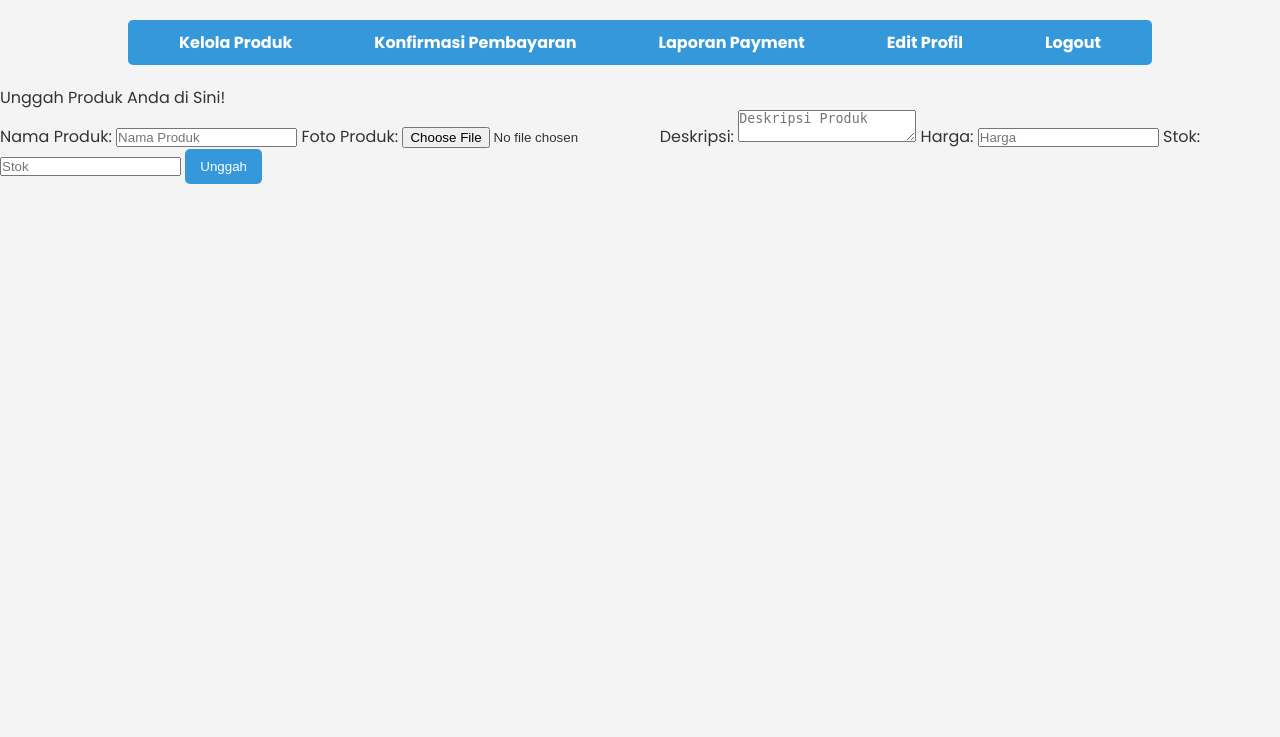
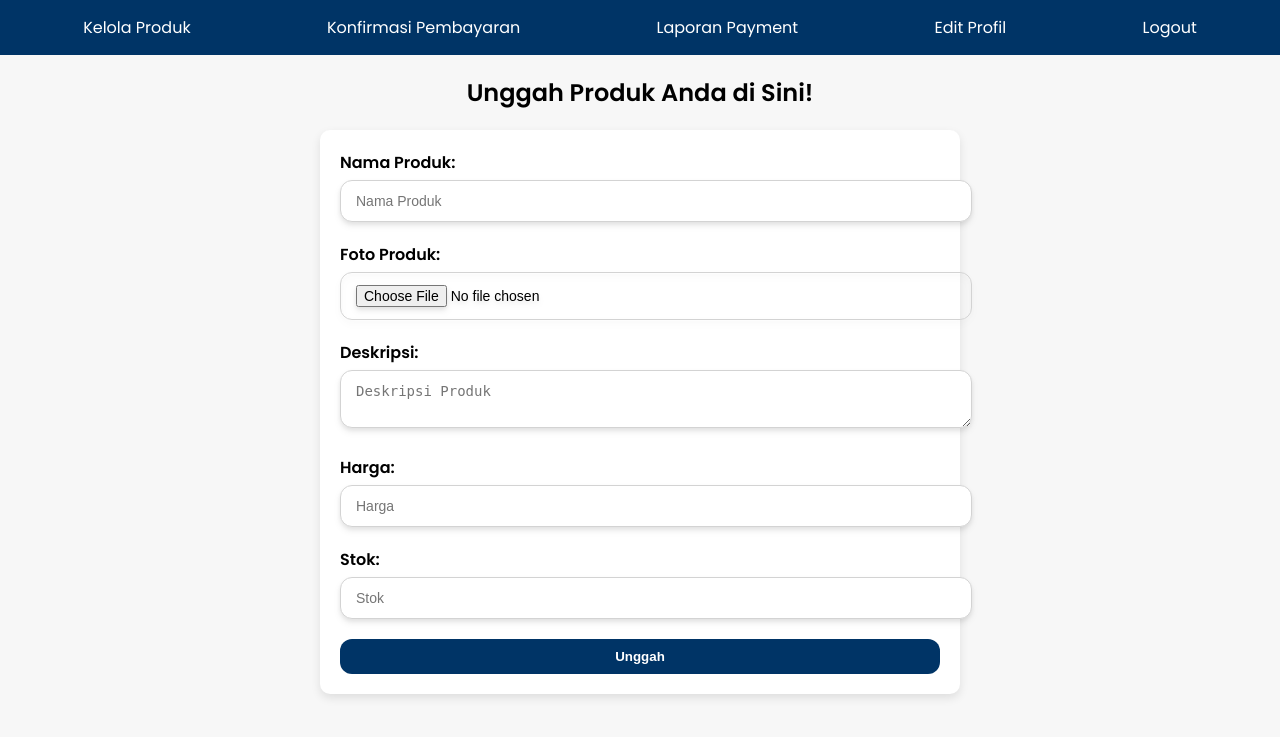
Before and after one commit to Qoriah-19/WebOtakOtak, a PHP site: page /mitra/dashboard.php in a window 1280 px wide. Shown: the top 737 px of the page. Run offline with PHP 8.4, Linux system fonts and the light colour scheme; a user stored in the database is signed in; data comes from the database, SQL or seed files in the repository.

Commit message:
Add files via upload

```diff
--- a/assets/css/dashboard.css
+++ b/assets/css/dashboard.css
@@ -1,103 +1,113 @@
-/* Reset CSS */
-* {
+body {
+    padding: 0;
     margin: 0;
-    padding: 0;
-    box-sizing: border-box;
+    font-family: "Poppins", sans-serif; /* Menetapkan font default untuk seluruh halaman */
+    background-color: #f7f7f7; /* Warna latar belakang halaman */
 }
 
-body {
-    font-family: 'Poppins', sans-serif;
-    background-color: #f4f4f4;
-    color: #333;
-}
-
-/* Main container */
-h1 {
-    text-align: center;
-    margin: 20px 0;
-    color: #2c3e50;
-}
-
-/* Navigation */
 nav {
-    background-color: #3498db;
-    padding: 10px;
-    border-radius: 5px;
-    margin: 20px auto;
-    width: 80%;
+    background-color: #003466; /* Warna latar belakang navbar */
+    padding: 15px; /* Padding dalam navbar */
 }
 
 nav ul {
-    list-style-type: none;
-    display: flex;
-    justify-content: space-around;
+    list-style: none; /* Menghilangkan bullet points */
+    display: flex; /* Mengatur navbar menjadi flexbox */
+    justify-content: space-around; /* Menyebar item navbar */
+    margin: 0; /* Menghilangkan margin */
+    padding: 0; /* Menghilangkan padding */
 }
 
 nav ul li {
-    margin: 0 10px;
+    margin: 0 15px; /* Jarak antar item navbar */
 }
 
 nav ul li a {
-    color: white;
-    text-decoration: none;
-    font-weight: bold;
-    padding: 10px 15px;
-    border-radius: 5px;
-    transition: background-color 0.3s;
+    text-decoration: none; /* Menghilangkan garis bawah pada link */
+    color: white; /* Warna teks link */
+    font-weight: 500; /* Bobot font untuk link */
+    transition: color 0.3s; /* Transisi halus untuk perubahan warna */
 }
 
 nav ul li a:hover {
-    background-color: #2980b9;
+    color: #FFD700; /* Warna teks saat hover */
 }
 
-/* Table styles */
-table {
-    width: 80%;
-    margin: 20px auto;
-    border-collapse: collapse;
-    background-color: white;
-    border-radius: 5px;
-    overflow: hidden;
+.upload-text {
+    font-size: 24px; /* Ukuran font untuk teks upload */
+    font-weight: 600; /* Bobot font untuk teks upload */
+    margin: 20px 0; /* Jarak atas dan bawah untuk teks upload */
+    text-align: center; /* Pusatkan teks */
 }
 
-table th, table td {
-    padding: 12px;
-    text-align: left;
-    border-bottom: 1px solid #ddd;
+.form-container {
+    background-color: white; /* Warna latar belakang form */
+    border-radius: 10px; /* Sudut melengkung untuk form */
+    box-shadow: 0 4px 10px rgba(0, 0, 0, 0.1); /* Bayangan untuk form */
+    padding: 20px; /* Padding dalam form */
+    width: 80%; /* Lebar form */
+    max-width: 600px; /* Lebar maksimum form */
+    margin: 20px auto; /* Pusatkan form dengan margin atas dan bawah */
 }
 
-table th {
-    background-color: #3498db;
-    color: white;
+.form-container label {
+    font-weight: 600; /* Bobot font untuk label */
+    margin-bottom: 5px; /* Jarak bawah untuk label */
+    display: block; /* Membuat label menjadi block */
 }
 
-table tr:hover {
-    background-color: #f1f1f1;
+.form-container input,
+.form-container textarea {
+    margin-bottom: 20px; /* Jarak bawah untuk input dan textarea */
+    width: 100%; /* Lebar input dan textarea */
+    padding: 12px 15px; /* Padding dalam input dan textarea */
+    font-size: 14px; /* Ukuran font dalam input dan textarea */
+    border: 1px solid #d3d3d3; /* Border input dan textarea */
+    border-radius: 0.75rem; /* Sudut melengkung */
+    filter: drop-shadow(0 4px 3px rgba(0, 0, 0, 0.07)) drop-shadow(0 2px 2px rgba(0, 0, 0, 0.06)); /* Efek bayangan */
 }
 
-/* Button styles */
+input:focus,
+textarea:focus {
+    outline: none; /* Menghilangkan outline saat fokus */
+    border-color: #003466; /* Mengubah warna border saat fokus */
+}
+
+input::placeholder,
+textarea::placeholder {
+    font-weight: 500; /* Bobot font untuk placeholder */
+    text-transform: capitalize; /* Mengubah teks placeholder menjadi huruf kapital */
+}
+
 button {
-    background-color: #3498db;
-    color: white;
-    border: none;
-    padding: 10px 15px;
-    border-radius: 5px;
-    cursor: pointer;
-    transition: background-color 0.3s;
+    background-color: #003466; /* Warna latar belakang tombol */
+    padding: 10px; /* Padding dalam tombol */
+    border: none; /* Menghilangkan border */
+    width: 100%; /* Lebar tombol */
+    border-radius: 0.75rem; /* Sudut melengkung tombol */
+    cursor: pointer; /* Mengubah kursor saat hover */
+    font-weight: 600; /* Bobot font untuk tombol */
+    color: white; /* Warna teks tombol */
+    transition: background-color 0.3s ease; /* Transisi halus untuk perubahan warna latar belakang */
 }
 
 button:hover {
-    background-color: #2980b9;
+    background-color: #0056b3; /* Warna latar belakang saat hover */
 }
 
-/* Responsive styles */
+.success {
+    color: green; /* Warna untuk pesan sukses */
+    margin-top: 10px; /* Jarak atas untuk pesan sukses */
+}
+
+.error {
+    color: red; /* Warna untuk pesan error */
+    margin-top: 10px; /* Jarak atas untuk pesan error */
+}
+
+/* Responsiveness */
 @media (max-width: 768px) {
-    nav ul {
-        flex-direction: column;
-        align-items: center;
-    }
-
-    table {
-        width: 95%;
+    .form-container {
+        width: 90%; /* Lebar form pada perangkat kecil */
     }
 }
```
